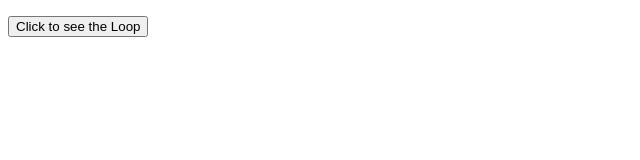
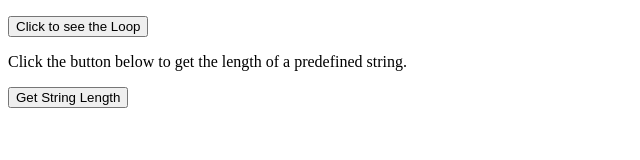
Before and after one commit to acliang1412/JAVASCRIPT-PROJECTS, a plain HTML site: page Basic JavaScript Projects/Project10_loops_arrays/index.html in a window 1280 px wide. Shown: the whole page, without its empty margins (0-640 px from the left). Drawn offline with Linux system fonts and the light colour scheme.

Commit message:
Add string length demonstration functionality and update HTML structure

```diff
--- a/Basic JavaScript Projects/Project10_loops_arrays/JS/main.js
+++ b/Basic JavaScript Projects/Project10_loops_arrays/JS/main.js
@@ -9,3 +9,9 @@ function myLoop() {
 	}
     return Digit;
 }
+// A function to demonstrate the string length property
+function stringLengthDemo() {
+	let text = "How many characters are in this string?";
+	let length = text.length;
+	return "The string '" + text + "' has " + length + " characters.";
+}
--- a/Basic JavaScript Projects/Project10_loops_arrays/index.html
+++ b/Basic JavaScript Projects/Project10_loops_arrays/index.html
@@ -1,13 +1,22 @@
 <!DOCTYPE html>
 <html lang="en">
+
 <head>
     <meta charset="UTF-8">
     <title>Project 10 - Loops & Arrays</title>
 
 </head>
+
 <body>
     <p id="Loop"></p>
     <button onclick="document.getElementById('Loop').innerHTML = myLoop()">Click to see the Loop</button>
+
+    <p>Click the button below to get the length of a predefined string.</p>
+    <button onclick="document.getElementById('StringLength').innerHTML = stringLengthDemo()">Get String Length</button>
+    <p id="StringLength"></p>
+
     <script src="JS/main.js"></script>
+
 </body>
+
 </html>
```
